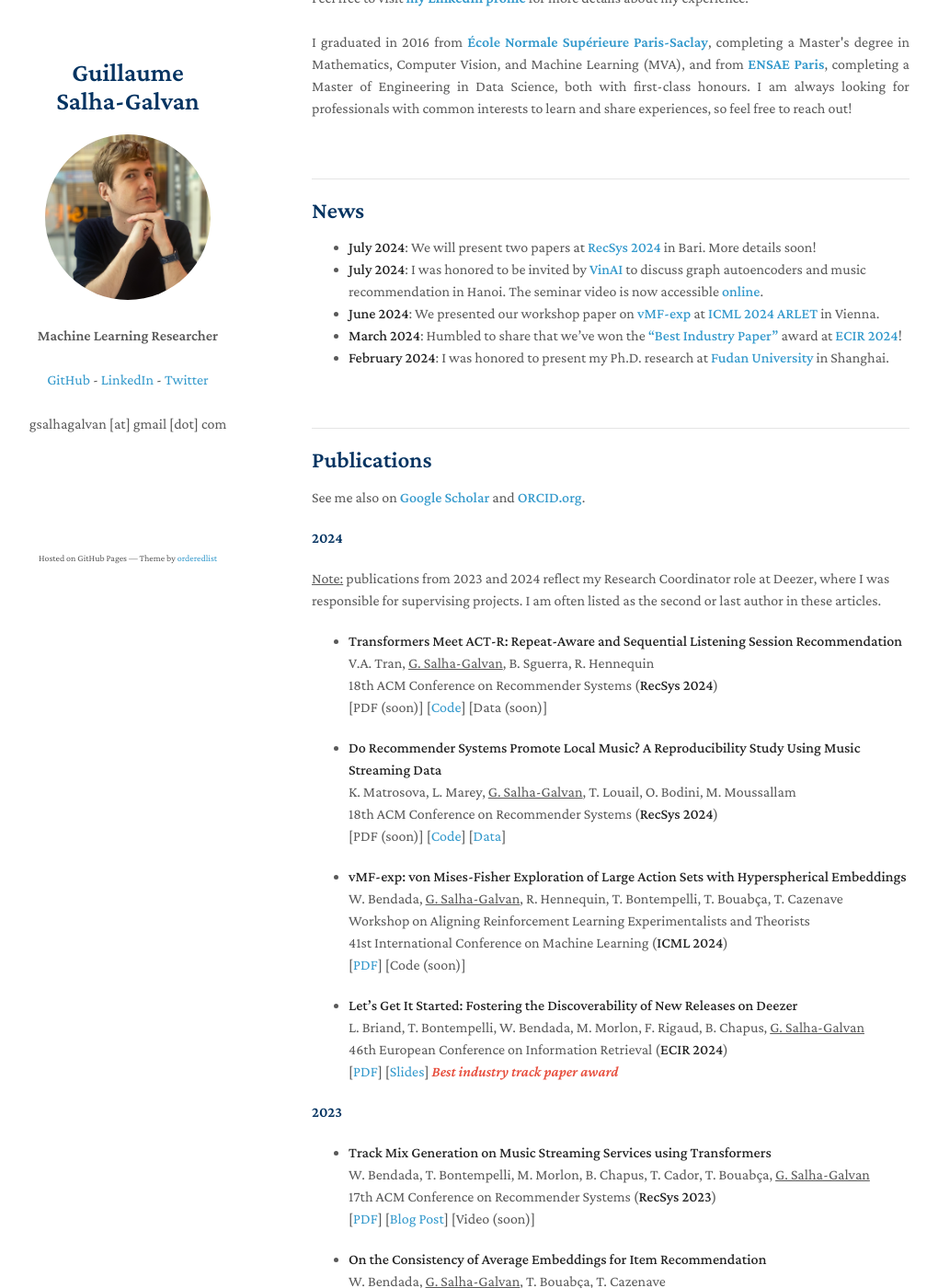
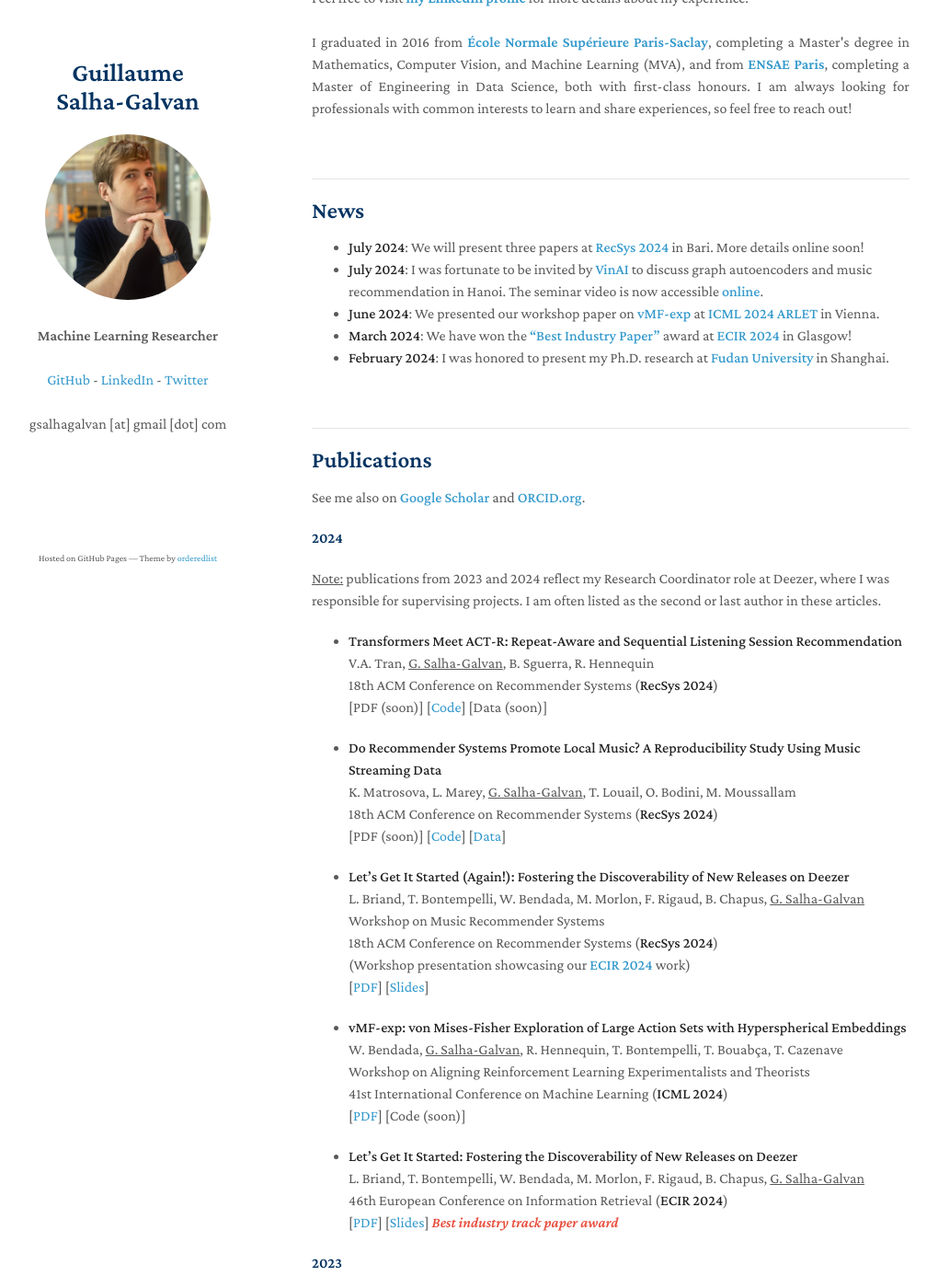
Before and after one commit to GuillaumeSalhaGalvan/GuillaumeSalhaGalvan.github.io, a Jekyll site: the page built from index.md, in a window 1280 px wide and 1400 px high, scrolled down 459 px. Shown: the whole window at 92% size, without its empty margins (131-1151 px from the left). Built offline with Jekyll 4.4.1, drawn with Linux system fonts in a browser that asks for light colours; our own code applies the rules of GitHub Pages for plain Markdown files; a script that is not in the unit is left out.

Commit message:
Update index.md

```diff
--- a/index.md
+++ b/index.md
@@ -19,10 +19,10 @@ I graduated in 2016 from <a href="https://www.master-mva.com/" target="_blank"><
 
 ## News
 
-- **July 2024**: We will present two papers at **<a href="https://recsys.acm.org/recsys24/" target="_blank">RecSys 2024</a>** in Bari. More details soon!
-- **July 2024**: I was honored to be invited by **<a href="https://research.vinai.io/seminar/representation-learning-with-graph-autoencoders-and-applications-to-music-recommendation/" target="_blank">VinAI</a>** to discuss graph autoencoders and music recommendation in Hanoi. The seminar video is now accessible **<a href="https://www.youtube.com/watch?v=kAAIHHorSjY" target="_blank">online</a>**.
+- **July 2024**: We will present three papers at **<a href="https://recsys.acm.org/recsys24/" target="_blank">RecSys 2024</a>** in Bari. More details online soon!
+- **July 2024**: I was fortunate to be invited by **<a href="https://research.vinai.io/seminar/representation-learning-with-graph-autoencoders-and-applications-to-music-recommendation/" target="_blank">VinAI</a>** to discuss graph autoencoders and music recommendation in Hanoi. The seminar video is now accessible **<a href="https://www.youtube.com/watch?v=kAAIHHorSjY" target="_blank">online</a>**.
 - **June 2024**: We presented our workshop paper on **<a href="https://guillaumesalhagalvan.com/doc/vmfexp-icml2024-workshop.pdf" target="_blank">vMF-exp</a>** at **<a href="https://arlet-workshop.github.io/" target="_blank">ICML 2024 ARLET</a>** in Vienna.
-- **March 2024**: Humbled to share that we've won the **<a href="https://twitter.com/gsalhagalvan/status/1772762220943847761" target="_blank">"Best Industry Paper"</a>** award at **<a href="https://www.ecir2024.org/" target="_blank">ECIR 2024</a>**!
+- **March 2024**: We have won the **<a href="https://twitter.com/gsalhagalvan/status/1772762220943847761" target="_blank">"Best Industry Paper"</a>** award at **<a href="https://www.ecir2024.org/" target="_blank">ECIR 2024</a>** in Glasgow!
 - **February 2024**: I was honored to present my Ph.D. research at **<a href="https://iics.fudan.edu.cn/1f/0b/c33344a663307/page.htm" target="_blank">Fudan University</a>** in Shanghai.
 
 
@@ -47,6 +47,13 @@ V.A. Tran, <ins>G. Salha-Galvan</ins>, B. Sguerra, R. Hennequin <br>
 K. Matrosova, L. Marey, <ins>G. Salha-Galvan</ins>, T. Louail, O. Bodini, M. Moussallam <br>
 18th ACM Conference on Recommender Systems (**RecSys 2024**)  <br>
 [PDF (soon)] [<a href="https://github.com/kmatrosova/LocalMusicRecSys2024" target="_blank">Code</a>] [<a href="https://zenodo.org/records/13309698" target="_blank">Data</a>]
+
+- **Let's Get It Started (Again!): Fostering the Discoverability of New Releases on Deezer**<br>
+L. Briand, T. Bontempelli, W. Bendada, M. Morlon, F. Rigaud, B. Chapus, <ins>G. Salha-Galvan</ins> <br>
+Workshop on Music Recommender Systems <br>
+18th ACM Conference on Recommender Systems (**RecSys 2024**) <br>
+(Workshop presentation showcasing our **<a href="https://arxiv.org/pdf/22401.02827.pdf" target="_blank">ECIR 2024</a>** work) <br>
+[<a href="https://guillaumesalhagalvan.com/doc/coldstart_murs2024_workshop" target="_blank">PDF</a>] [<a href="https://github.com/deezer/new-releases-ecir2024/blob/main/slides/briand_ecir2024.pdf" target="_blank">Slides</a>]
 
 - **vMF-exp: von Mises-Fisher Exploration of Large Action Sets with Hyperspherical Embeddings** <br>
 W. Bendada, <ins>G. Salha-Galvan</ins>, R. Hennequin, T. Bontempelli, T. Bouabça, T. Cazenave <br>
```
